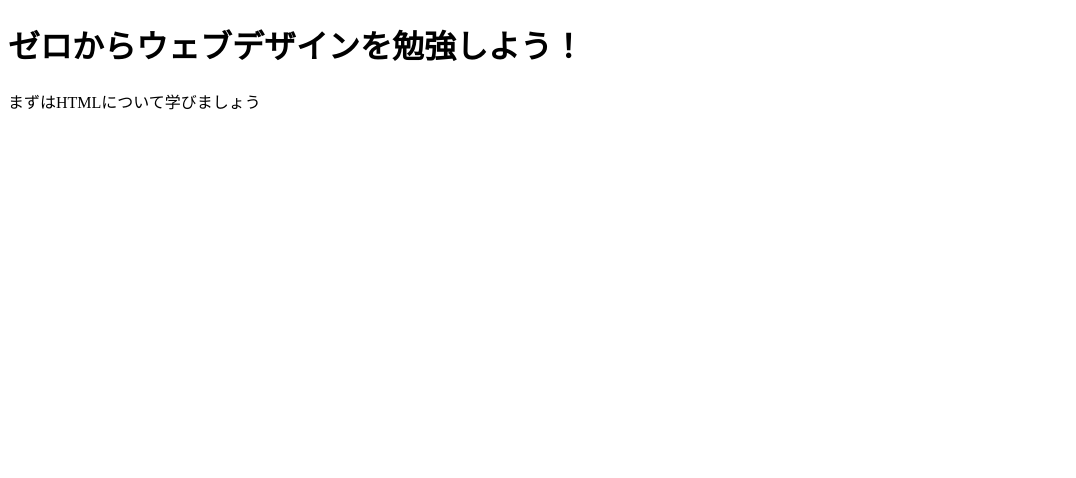
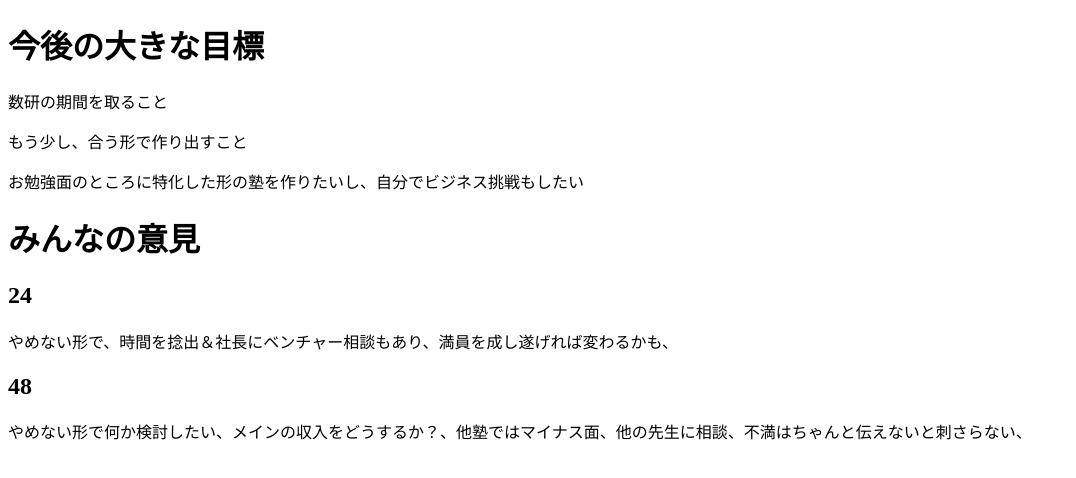
Before and after one commit to Nuko333/Nuko333.github.io, a plain HTML site: page index.html in a window 1280 px wide. Shown: the whole page, without its empty margins (0-1076 px from the left). Drawn offline with Linux system fonts and the light colour scheme.

Commit message:
Add files via upload

```diff
--- a/index.html
+++ b/index.html
@@ -5,7 +5,14 @@
   <meta charset="UTF-8">
 </head>
 <body>
-  <h1>ゼロからウェブデザインを勉強しよう！</h1>
-  <p>まずはHTMLについて学びましょう</p>
+  <h1>今後の大きな目標</h1>
+  <p>数研の期間を取ること</p>
+  <p>もう少し、合う形で作り出すこと</p>
+  <p>お勉強面のところに特化した形の塾を作りたいし、自分でビジネス挑戦もしたい</p>
+  <h1>みんなの意見</h1>
+  <h2>24</h2>
+  <p>やめない形で、時間を捻出＆社長にベンチャー相談もあり、満員を成し遂げれば変わるかも、</p>
+  <h2>48</h2>
+  <p>やめない形で何か検討したい、メインの収入をどうするか？、他塾ではマイナス面、他の先生に相談、不満はちゃんと伝えないと刺さらない、</p>
 </body>
 </html>
```
